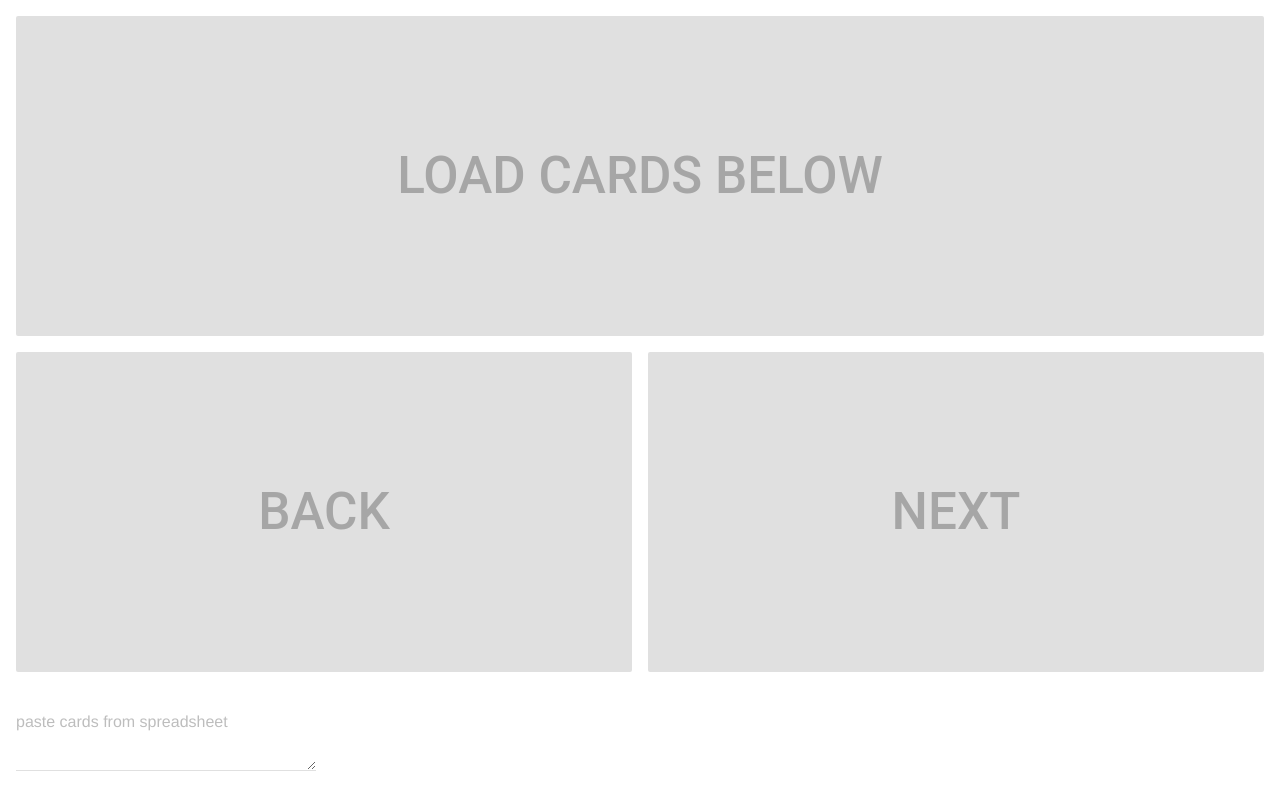
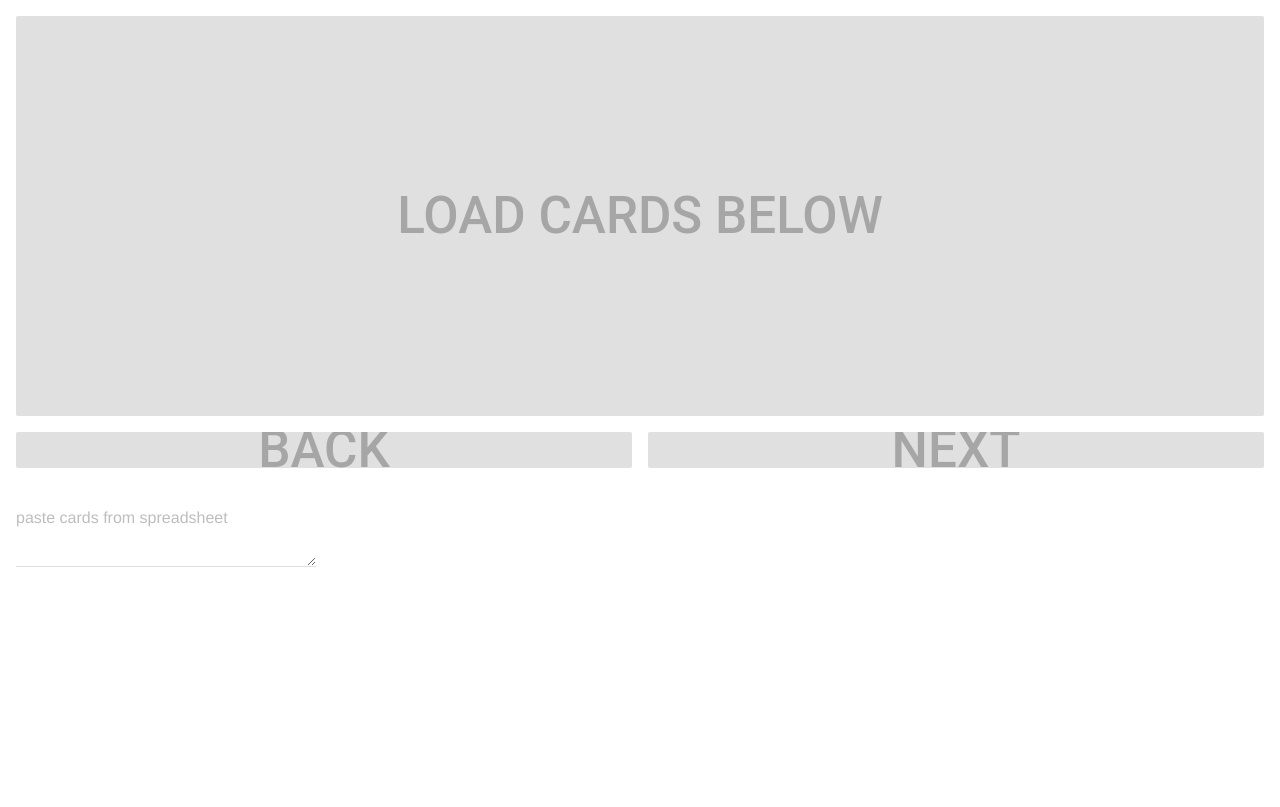
Before and after one commit to joshm21/online-flashcards-from-list, a plain HTML site: page index.html in a window 1280 px wide. Drawn offline with nearby package versions, Linux system fonts and the light colour scheme.

Commit message:
resize buttons

```diff
--- a/style.css
+++ b/style.css
@@ -1,5 +1,8 @@
 button.mdl-button {
   width:100%;
-  height:40vh;
   font-size:4vw;
 }
+
+#btnFlip {
+  height:50vh;
+}
```
